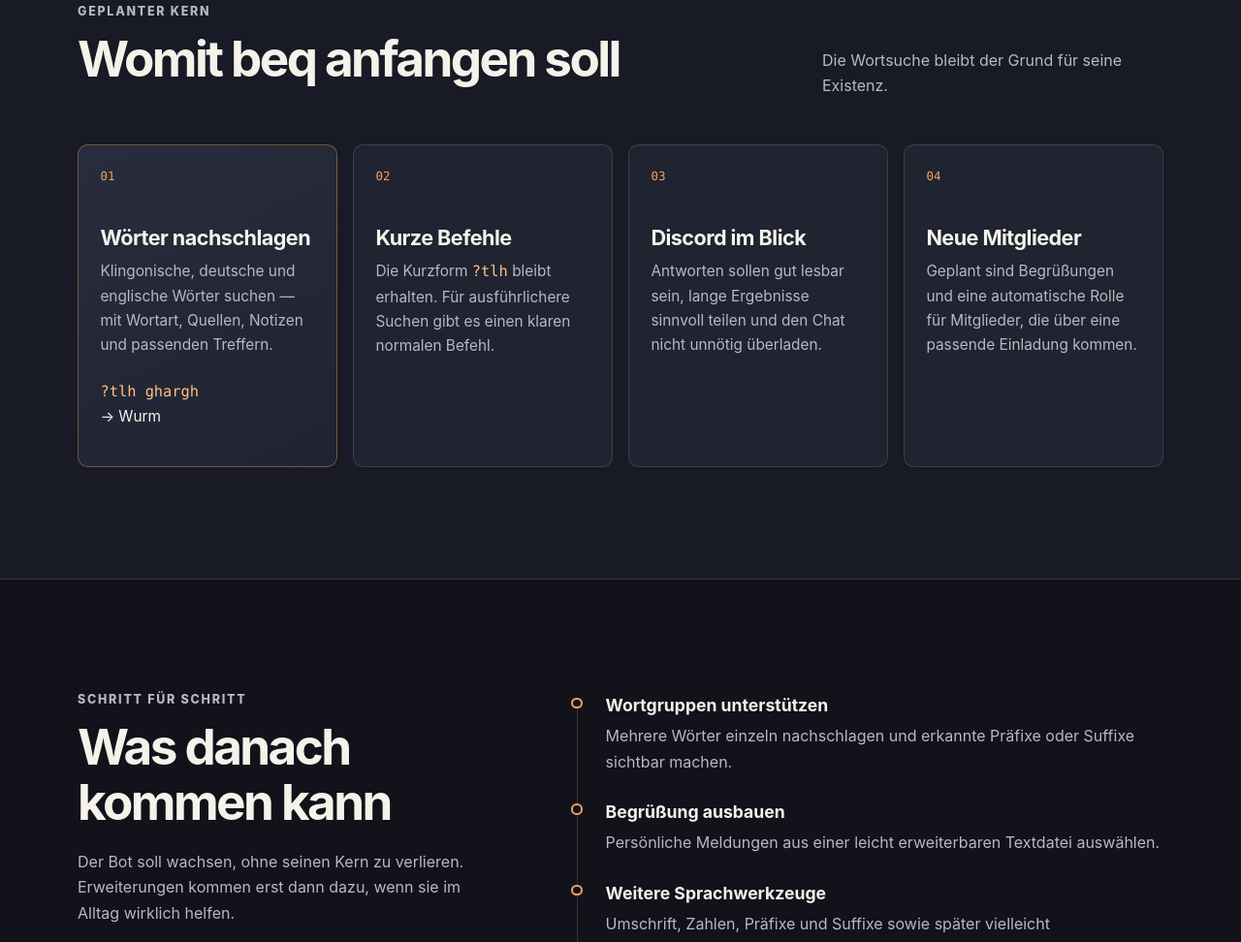
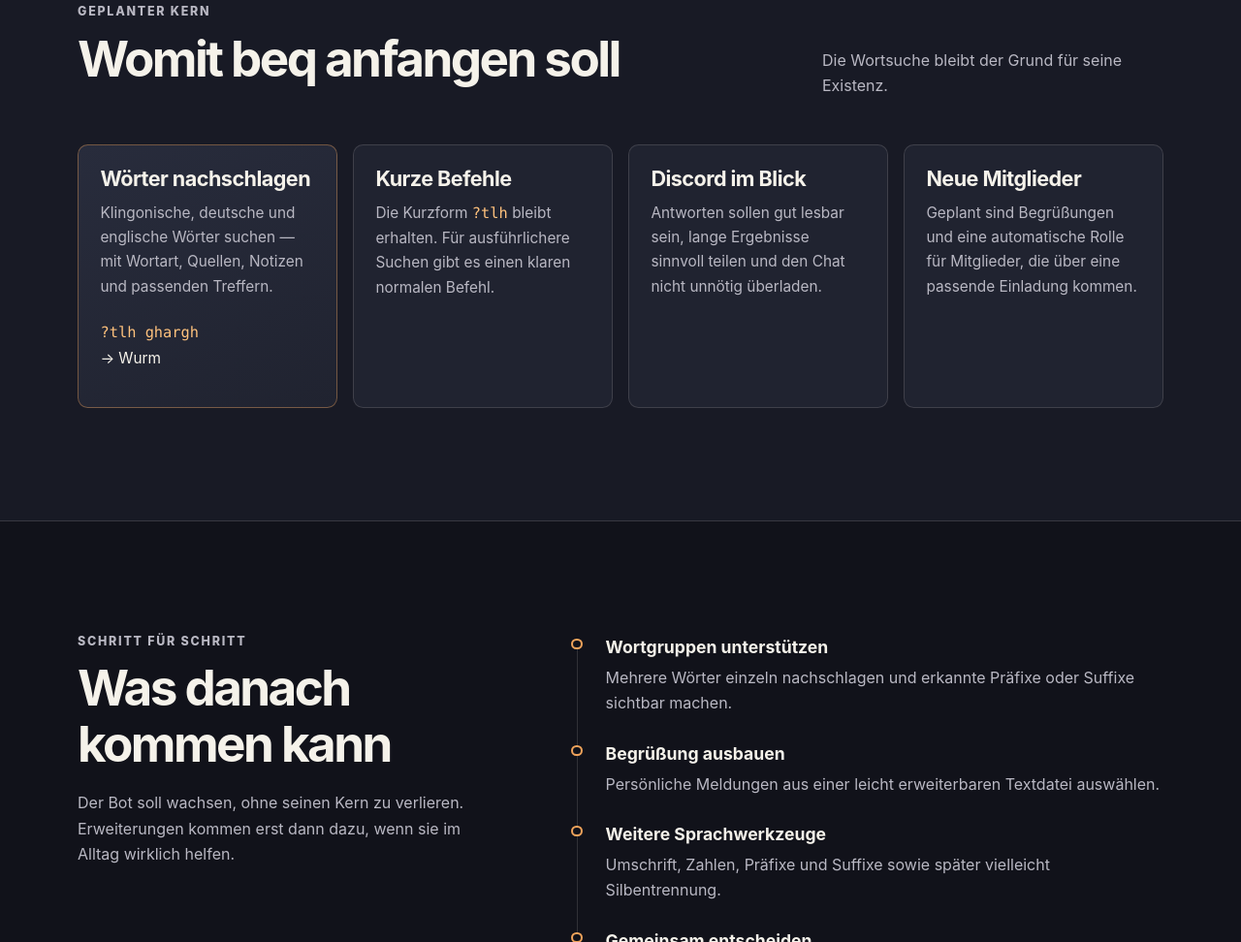
Before and after one commit to Cyberman-tM/beq_codex, a plain HTML site: page website/index.html in a window 1280 px wide. Shown: the part 1635-2607 px from the top of the page at 97% size. Drawn offline with Linux system fonts and the light colour scheme.

Commit message:
Remove decorative feature numbering

```diff
--- a/website/index.html
+++ b/website/index.html
@@ -71,23 +71,19 @@
         </div>
         <div class="feature-grid">
           <article class="feature-card feature-card-main">
-            <span class="card-number" aria-hidden="true">01</span>
             <h3>Wörter nachschlagen</h3>
             <p>Klingonische, deutsche und englische Wörter suchen — mit Wortart, Quellen, Notizen und passenden Treffern.</p>
             <p class="card-example"><code>?tlh ghargh</code><br><span>→ Wurm</span></p>
           </article>
           <article class="feature-card">
-            <span class="card-number" aria-hidden="true">02</span>
             <h3>Kurze Befehle</h3>
             <p>Die Kurzform <code>?tlh</code> bleibt erhalten. Für ausführlichere Suchen gibt es einen klaren normalen Befehl.</p>
           </article>
           <article class="feature-card">
-            <span class="card-number" aria-hidden="true">03</span>
             <h3>Discord im Blick</h3>
             <p>Antworten sollen gut lesbar sein, lange Ergebnisse sinnvoll teilen und den Chat nicht unnötig überladen.</p>
           </article>
           <article class="feature-card">
-            <span class="card-number" aria-hidden="true">04</span>
             <h3>Neue Mitglieder</h3>
             <p>Geplant sind Begrüßungen und eine automatische Rolle für Mitglieder, die über eine passende Einladung kommen.</p>
           </article>
--- a/website/styles.css
+++ b/website/styles.css
@@ -165,7 +165,6 @@ p { margin: 0 0 1rem; }
 .feature-grid { display: grid; grid-template-columns: repeat(4, 1fr); gap: 1rem; }
 .feature-card { min-height: 16rem; padding: 1.4rem; border: 1px solid var(--line); border-radius: .65rem; background: var(--surface); }
 .feature-card-main { border-color: rgba(240, 163, 91, .4); background: linear-gradient(155deg, var(--surface-strong), var(--surface)); }
-.card-number { display: block; margin-bottom: 2.5rem; color: var(--accent); font-family: "SFMono-Regular", Consolas, monospace; font-size: .78rem; }
 .feature-card p { font-size: .96rem; }
 .feature-card code { color: var(--accent-strong); font-family: "SFMono-Regular", Consolas, monospace; }
 .card-example { margin-top: 1.4rem; }
```
